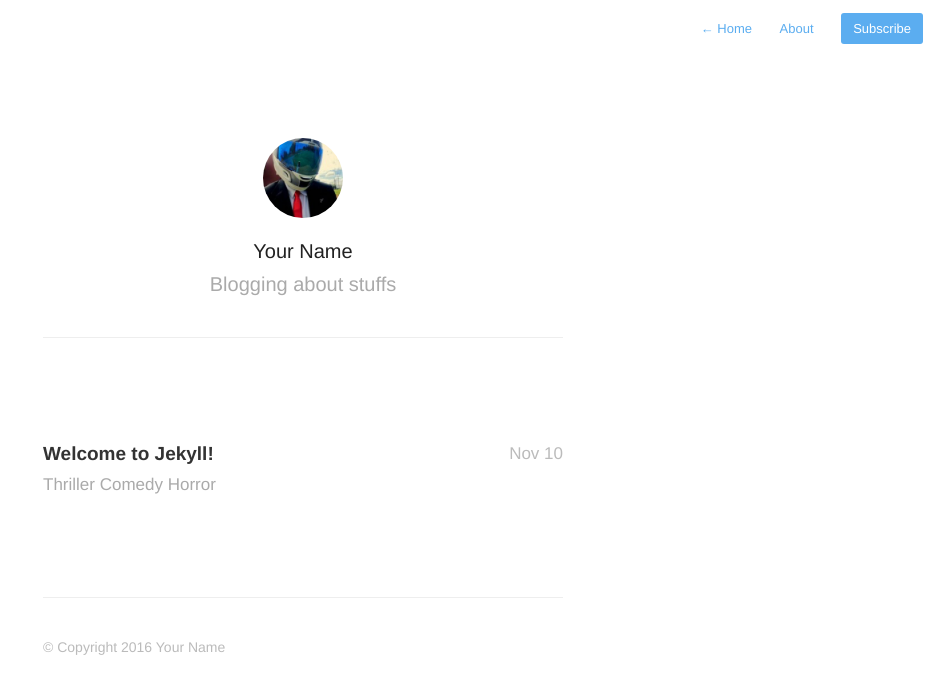
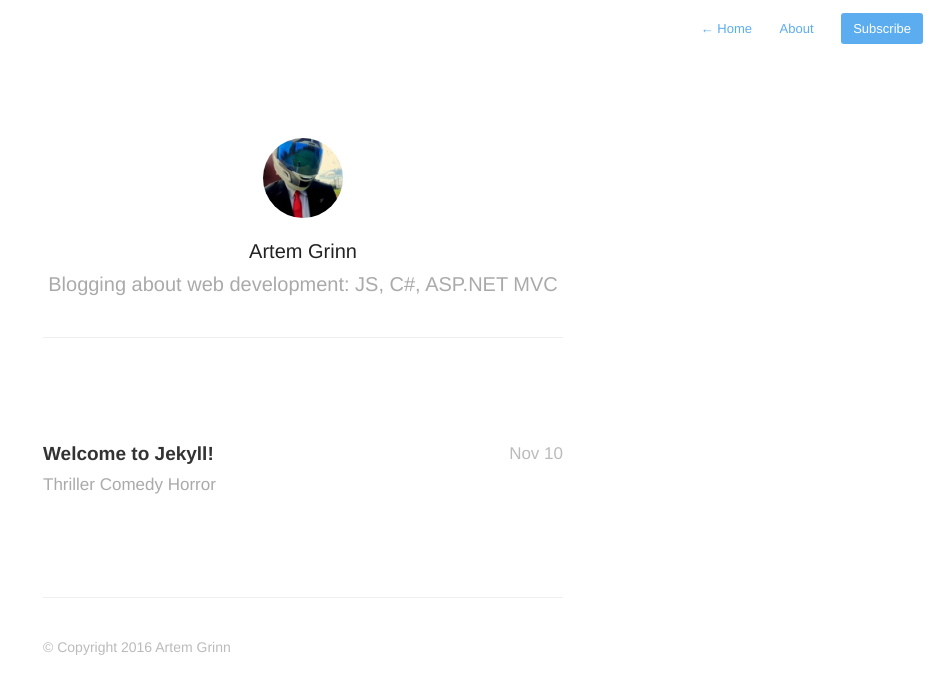
Before and after one commit to ArtemGrinn/artemgrinn.github.io, a Jekyll site: the page built from index.html, in a window 1280 px wide. Shown: the top 694 px of the page, without its empty margins (337-1280 px from the left). Built offline with Jekyll 4.4.1, drawn with Linux system fonts in a browser that asks for light colours; nearby versions of some CDN libraries; Markdown is read by kramdown in place of the engine named in the settings; the list of posts is cut into pages by our own code.

Commit message:
settings

```diff
--- a/_config.yml
+++ b/_config.yml
@@ -1,6 +1,6 @@
-name: Your New Jekyll Site
-description: Blogging about stuffs
-meta_description: "Your New Jekyll Site, Blogging about stuffs"
+name: Artem Grinn Pages
+description: "Blogging about web development: JS, C#, ASP.NET MVC"
+meta_description: "Blogging about web development: JS, C#, ASP.NET MVC"
 
 aboutPage: true
 
@@ -9,15 +9,15 @@ highlighter: pygments
 
 paginate: 20
 baseurl: /
-domain_name: 'http://yourblog-domain.com'
+domain_name: 'http://agrinn.ru'
 google_analytics: 'UA-XXXXXXXX-X'
 disqus: false
 disqus_shortname: 'your-disqus-shortname'
 
 # Details for the RSS feed generator
-url:            'http://your-blog-url.example.com'
-author:         'Your Name'
-authorTwitter:  'YourTwitterUsername'
+url:            'http://agrinn.ru'
+author:         'Artem Grinn'
+authorTwitter:  'a.grinn'
 
 permalink:       /:year/:title/
 
```
